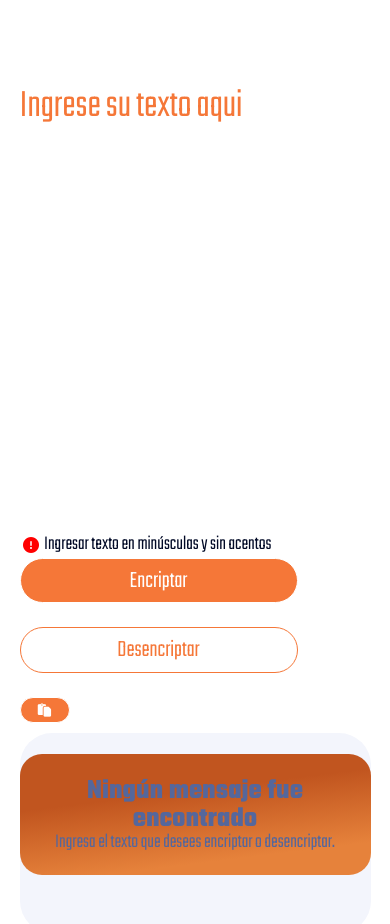
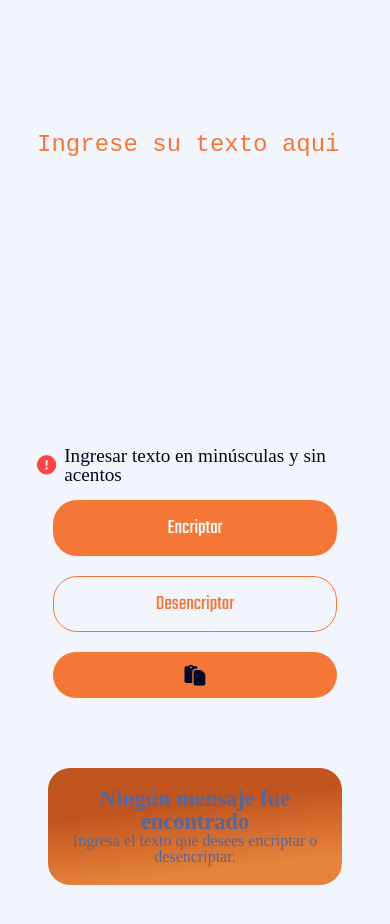
Before and after one commit to CowardOp/Encriptador, a plain HTML site: page index.html in a window 390 px wide. Drawn offline with Linux system fonts and the light colour scheme.

Commit message:
Refactor CSS for organization and responsiveness
Refactor CSS styles for better organization and responsiveness, including font imports, layout adjustments, and improved transition effects.

```diff
--- a/css/style.css
+++ b/css/style.css
@@ -1,15 +1,7 @@
-/* fonts */
+/* ──────────────── FONTS ──────────────── */
 @import url("https://fonts.googleapis.com/css2?family=Teko:wght@300..700&display=swap");
-/*
-.teko-<uniquifier> {
-  font-family: "Teko", sans-serif;
-  font-optical-sizing: auto;
-  font-weight: <weight>;
-  font-style: normal;
-}
-*/
-/* root */
 
+/* ──────────────── VARIABLES ──────────────── */
 :root {
   --color-primario: #f3f5fc;
   --color-secundario: #ffffff;
@@ -22,86 +14,92 @@
   --fuente-teko: "Teko", sans-serif;
 }
 
-/* reset */
-
+/* ──────────────── RESETEO ──────────────── */
 * {
   margin: 0;
   padding: 0;
+  box-sizing: border-box;
   color: var(--color-cuaternario);
-  transition: color 1s ease;
-  transition: background-color 0.2s linear;
+  transition: color 0.3s ease, background-color 0.3s ease;
 }
 
-body.off {
-  background-color: #f3f5fc;
-  box-sizing: border-box;
+body {
+  background-color: var(--color-primario);
+  font-family: var(--fuente-teko);
+  min-height: 100vh;
+  display: flex;
+  flex-direction: column;
+  align-items: center;
 }
+
 body.on {
   background-color: var(--color-cuaternario);
-  box-sizing: border-box;
+  color: var(--color-secundario);
 }
 
+/* ──────────────── BOTÓN CAMBIO COLOR ──────────────── */
 .cambio-color {
   display: inline-flex;
   background: none;
   border: none;
   font-size: 2.5em;
   position: fixed;
-  right: 50px;
-  margin-top: 10px;
-  margin-right: 10px;
+  right: 20px;
+  top: 15px;
   cursor: pointer;
+  z-index: 10;
 }
-.fa-toggle-large-off,
-.fa-toggle-large-on {
+.fa-toggle-large-on,
+.fa-toggle-large-off {
   position: absolute;
+  transition: opacity 0.3s ease;
 }
 .fa-toggle-large-on {
   opacity: 0;
 }
-
 .cambio-color.on .fa-toggle-large-on {
   opacity: 1;
   color: var(--color-terciario);
 }
 
-/* Head */
-
+/* ──────────────── HEADER ──────────────── */
 .header {
   display: flex;
   flex-direction: row;
-  gap: 80px;
-  position: absolute;
-  width: 50%;
-  padding: 3% 0 0 6%;
+  align-items: center;
+  gap: 40px;
+  width: 100%;
+  padding: 2% 5%;
+  justify-content: flex-start;
+  position: relative;
 }
 
 .header__menu {
-  width: 100%;
   display: flex;
   align-items: center;
+  justify-content: space-between;
+  width: 100%;
 }
 
 .header__icono {
+  background: none;
+  border: none;
   cursor: pointer;
-  background-color: transparent;
-  border: none;
-  z-index: 3;
 }
 
 .logos {
-  transform: rotateY(180deg);
+  position: relative;
   width: 6rem;
   height: 6rem;
+  transform: rotateY(180deg);
+  perspective: 600px;
 }
 
 .logos img {
-  left: 0;
-  width: 6rem;
   position: absolute;
-  transition: all 0.5s ease;
+  width: 100%;
+  transition: all 0.6s ease;
 }
-
 .logos .logo-blanco {
   opacity: 0;
 }
@@ -109,66 +107,42 @@ body.on {
   opacity: 1;
   transform: rotateY(360deg);
 }
-
 .logos.off .logo-negro {
   transform: rotateY(180deg);
 }
-.texto-temporal {
-  display: none;
-  margin-top: 10px;
-  font-family: var(--fuente-teko);
-  font-size: 2rem;
-  background-color: #f0f8ff;
-  border: 1px solid #000;
-  border-radius: 5px;
-  padding: 0 5px 0 5px;
-  margin: 0;
-  color: #000;
-  animation: cambiarColorSwitch 1s infinite alternate;
+
+/* ──────────────── CONTENEDOR GENERAL ──────────────── */
+.contenedor {
+  display: flex;
+  justify-content: center;
+  align-items: flex-start;
+  gap: 150px;
+  width: 100%;
+  padding: 5% 5% 10%;
 }
 
-/* contenedor */
-
-.contenedor {
+/* ──────────────── TEXT AREA Y BOTONES ──────────────── */
+.contenedor__texto {
+  width: 35%;
   display: flex;
-  gap: 183px;
-}
-
-.contenedor__texto {
-  padding: 10% 0 0 15%;
-  width: 30%;
-  height: 550px;
-
-  background-color: transparent;
-  border-radius: 5px;
-  border: none;
+  flex-direction: column;
+  gap: 15px;
 }
 
 .contenedor__texto__input {
-  font-family: var(--fuente-teko);
-  font-weight: 300;
-  font-size: 2.5rem;
-  color: var(--color-cuaternario);
-  border: none;
-  background-color: transparent;
   width: 100%;
   height: 550px;
+  background: transparent;
+  border: none;
+  resize: none;
   outline: none;
-  resize: none;
+  font-size: 2.2rem;
+  font-weight: 300;
+  color: var(--color-cuaternario);
 }
 .contenedor__texto__input.on {
-  font-family: var(--fuente-teko);
-  font-weight: 300;
-  font-size: 2.5rem;
   color: var(--color-secundario);
-  border: none;
-  background-color: transparent;
-  width: 100%;
-  height: 550px;
-  outline: none;
-  resize: none;
 }
-
 .contenedor__texto__input::placeholder {
   color: var(--color-terciario);
 }
@@ -176,186 +150,127 @@ body.on {
   color: var(--color-sexto);
 }
 
+/* ADVERTENCIA */
 .contenedor__advertencia {
-  padding: 1%;
   display: flex;
   align-items: center;
-  gap: 5px;
-  font-family: var(--fuente-teko);
-  font-weight: 300;
-  font-size: 1.25rem;
-  color: var(--color-cuaternario);
-  transition: color 0.5 linear;
+  gap: 8px;
+  font-size: 1.2rem;
 }
 .contenedor__advertencia.on {
-  padding: 1%;
-  display: flex;
-  align-items: center;
-  gap: 5px;
-  font-family: var(--fuente-teko);
-  font-weight: 300;
-  font-size: 1.25rem;
   color: var(--color-secundario);
 }
 .contenedor__advertencia i {
-  color: #f00;
-  font-size: 1rem;
+  color: #ff4444;
 }
 
+/* BOTONES */
 .contenedor__botones {
   display: flex;
-  width: 100%;
-  gap: 24px;
+  flex-wrap: wrap;
+  gap: 20px;
+  justify-content: flex-start;
 }
 
 .boton_encriptar,
-.boton_desencriptar {
-  padding: 1.5% 0;
+.boton_desencriptar,
+.boton__pegar {
   font-family: var(--fuente-teko);
-  font-weight: 300;
   font-size: 1.5rem;
-  width: 278px;
+  padding: 12px 24px;
   border-radius: 24px;
+  border: 1px solid transparent;
+  cursor: pointer;
+  transition: all 0.3s ease;
 }
 
 .boton_encriptar {
   background-color: var(--color-terciario);
   color: var(--color-secundario);
-  border: 1px solid var(--color-secundario);
-  transition: all 0.2s ease;
 }
-
+.boton_encriptar:hover {
+  background-color: transparent;
+  border-color: var(--color-terciario);
+  color: var(--color-cuaternario);
+}
 .boton_encriptar.on {
   background-color: var(--color-quinto);
   color: var(--color-cuaternario);
-  border: 1px solid var(--color-quinto);
-  transition: all 0.2s ease;
-}
-.boton_desencriptar {
-  background-color: transparent;
-  color: var(--color-terciario);
-  border: 1px solid var(--color-terciario);
-  transition: all 0.2s ease;
-}
-.boton_desencriptar.on {
-  background-color: transparent;
-  color: var(--color-secundario);
-  border: 1px solid var(--color-quinto);
-  transition: all 0.2s ease;
-}
-
-.boton_encriptar:hover {
-  transform: scale(1.1);
-  background-color: transparent;
-  color: #000;
-  border: 1px solid var(--color-terciario);
-}
-
-.boton_desencriptar:hover {
-  transform: scale(1.1);
-  background-color: var(--color-terciario);
-  color: var(--color-secundario);
-  border: 1px solid var(--color-secundario);
 }
 .boton_encriptar.on:hover {
-  transform: scale(1.1);
   background-color: transparent;
-  color: var(--color-secundario);
-  border: 1px solid var(--color-quinto);
-}
-
-.boton_desencriptar.on:hover {
-  transform: scale(1.1);
-  background-color: var(--color-quinto);
-  color: var(--color-secundario);
-  border: 1px solid var(--color-quinto);
-}
-.boton__pegar {
-  padding: 1.5% 0;
-  width: 50px;
-  background-color: var(--color-terciario);
-  border: 1px solid var(--color-secundario);
-  border-radius: 24px;
-}
-.boton__pegar.on {
-  background-color: var(--color-quinto);
-  border: 1px solid var(--color-quinto);
-}
-
-.boton__pegar i {
+  border-color: var(--color-quinto);
   color: var(--color-secundario);
 }
 
-.boton__pegar:hover {
-  transform: scale(1.1);
-  background-color: transparent;
-  border: 1px solid var(--color-quinto);
+.boton_desencriptar {
+  background: transparent;
+  border: 1px solid var(--color-terciario);
+  color: var(--color-terciario);
+}
+.boton_desencriptar:hover {
+  background-color: var(--color-terciario);
+  color: var(--color-secundario);
+}
+.boton_desencriptar.on {
+  border-color: var(--color-quinto);
+  color: var(--color-secundario);
 }
 
-.boton__pegar:hover i {
-  color: #010926;
+.boton__pegar {
+  background-color: var(--color-terciario);
+  color: var(--color-secundario);
+  display: flex;
+  align-items: center;
+  justify-content: center;
+  width: 55px;
+}
+.boton__pegar:hover {
+  background-color: transparent;
+  border-color: var(--color-quinto);
+  color: var(--color-cuaternario);
 }
 
-.boton__pegar.on:hover i {
-  color: var(--color-primario);
+/* ──────────────── PANEL DE ENCRIPTADO ──────────────── */
+.contenedor__encriptado {
+  width: 25%;
+  min-width: 280px;
+  height: 700px;
+  border-radius: 24px;
+  background-color: var(--color-primario);
+  padding: 2%;
+  display: flex;
+  flex-direction: column;
+  justify-content: space-between;
+  transition: all 0.4s ease;
 }
 
-.boton_encriptar,
-.boton_desencriptar,
-.boton__pegar,
-.boton_desencriptar.on,
-.boton_encriptar.on,
-.boton__pegar.on,
-.boton__pegar i,
-.boton__pegar.on i {
-  transition: all 0.3s ease;
-}
-
-.contenedor__encriptado {
-  display: flex;
-  flex-direction: column;
-  margin: 2% 0 0 0;
-  background-color: var(--color-primario);
-  min-width: 200px;
-  width: 20%;
-  height: 800px;
-  border-radius: 32px;
-  padding: 2%;
-}
 .contenedor__encriptado.on {
-  color: var(--color-secundario);
   background-color: var(--color-septimo);
-}
-.contenedor__encriptado.on .contenedor__encriptado__label {
   color: var(--color-secundario);
 }
 
 .contenedor__encriptado__label {
-  font-family: var(--fuente-teko);
-  font-weight: 300;
-  font-size: 1.75rem;
-  margin: 2%;
+  font-size: 1.8rem;
+  margin-bottom: 10px;
 }
 
 .contenedor__encriptado__span {
-  width: 100%;
-  height: 95%;
+  flex: 1;
   display: flex;
   flex-direction: column;
-  gap: 10px;
-  background: rgb(230, 130, 59);
+  align-items: center;
+  justify-content: center;
+  border-radius: 22px;
   background: linear-gradient(
     353deg,
     rgba(230, 130, 59, 1) 0%,
     rgba(230, 130, 59, 1) 20%,
     rgba(193, 85, 31, 1) 65%
   );
-  border-radius: 22px;
-  align-items: center;
-  justify-content: center;
+  padding: 20px;
 }
 .contenedor__encriptado__span.on {
-  background: rgb(124, 147, 195);
   background: linear-gradient(
     353deg,
     rgba(124, 147, 195, 1) 0%,
@@ -363,184 +278,135 @@ body.on {
     rgba(85, 103, 156, 1) 65%
   );
 }
+
 .contenedor__encriptado__mensajes {
-  width: 90%;
   text-align: center;
 }
-.contenedor__encriptado__mensajes.on .mensaje__uno,
-.contenedor__encriptado__mensajes.on .mensaje__dos {
-  animation: cambiarColorSwitch 1s infinite alternate;
+.mensaje__uno {
+  font-size: 1.75rem;
+  font-weight: 700;
+  animation: cambiarColor 1s infinite alternate;
 }
-
-.mensaje__uno {
-  font-family: var(--fuente-teko);
-  font-weight: 700;
-  font-size: 1.75rem;
+.mensaje__dos {
+  font-size: 1.2rem;
+  font-weight: 300;
   animation: cambiarColor 1s infinite alternate;
 }
 
-.mensaje__dos {
-  font-family: var(--fuente-teko);
-  font-weight: 300;
-  font-size: 1.25rem;
-  animation: cambiarColor 1s infinite alternate;
-}
-
+/* BOTÓN COPIAR */
 .contenedor__encriptado__boton {
-  display: flex;
-  visibility: hidden;
-  align-items: center;
-  justify-content: center;
-  gap: 5px;
-
-  font-family: var(--fuente-teko);
-  font-weight: 300;
-  font-size: 1.5rem;
-
-  padding: 1% 0;
-  margin: 1%;
-
-  background-color: transparent;
-  border-radius: 24px;
+  align-self: center;
+  font-size: 1.4rem;
+  padding: 10px 20px;
   border: 1px solid var(--color-terciario);
   color: var(--color-terciario);
-
+  background: transparent;
+  border-radius: 24px;
+  cursor: pointer;
+  visibility: hidden;
   transition: all 0.3s ease;
-  z-index: 1;
 }
-
+.contenedor__encriptado__boton:hover {
+  background-color: var(--color-terciario);
+  color: var(--color-secundario);
+}
 .contenedor__encriptado__boton.on {
-  color: var(--color-sexto);
-  border: 1px solid var(--color-sexto);
-}
-.contenedor__encriptado__boton.on i {
+  border-color: var(--color-quinto);
   color: var(--color-sexto);
 }
-
-.contenedor__encriptado__boton:hover {
-  color: var(--color-secundario);
-  background-color: var(--color-terciario);
-  border: 1px solid var(--color-secundario);
-}
-.contenedor__encriptado__boton:hover i {
+.contenedor__encriptado__boton.on:hover {
+  background-color: var(--color-quinto);
   color: var(--color-secundario);
 }
 
-.contenedor__encriptado__boton.on:hover {
-  color: var(--color-secundario);
-  background-color: var(--color-quinto);
-  border: 1px solid var(--color-quinto);
-}
-.contenedor__encriptado__boton.on:hover i {
-  color: var(--color-secundario);
+/* ──────────────── RESPONSIVE DESIGN ──────────────── */
+
+/* Tablets horizontales / pantallas medianas */
+@media screen and (max-width: 1024px) {
+  .contenedor {
+    gap: 80px;
+  }
+  .contenedor__texto {
+    width: 45%;
+  }
+  .contenedor__encriptado {
+    width: 35%;
+  }
 }
 
-.contenedor__encriptado__span img {
-  width: 100%;
-}
-.contenedor__encriptado__boton i {
-  color: var(--color-terciario);
-  font-size: 1.5rem;
-  transition: all 0.3s ease;
-}
-
-.borrar {
-  display: none;
-}
-
-.ajustar {
-  position: relative;
-  width: 100%;
-}
-/*tablet responsiva*/
+/* Tablets verticales / Laptops pequeñas */
 @media screen and (max-width: 865px) {
   .contenedor {
-    display: flex;
     flex-direction: column;
-    gap: 85px;
+    align-items: center;
+    gap: 60px;
   }
-
-  .contenedor__texto {
-    margin: 15% 0 0 5%;
-    padding: 0;
+  .contenedor__texto,
+  .contenedor__encriptado {
     width: 90%;
   }
-
-  .contenedor__botones {
-    width: 90%;
+  .contenedor__texto__input {
+    height: 350px;
   }
-
-  .contenedor__encriptado {
-    width: 90%;
-    height: 200px;
-    padding: 0;
-    margin: 5%;
-  }
-
-  .contenedor__encriptado__label {
-    margin: 3%;
-  }
-
-  .contenedor__encriptado__label {
-    margin: 3%;
-  }
-
-  .contenedor__encriptado__boton {
-    width: 20%;
-  }
-
-  img {
-    display: none;
-  }
-}
-/*telefono responsivo */
-@media screen and (max-width: 400px) {
-  main {
-    width: 100%;
-    margin: 0;
-    display: block;
-    justify-content: center;
-  }
-  .contenedor {
-    flex-direction: column;
-    gap: 85px;
-  }
-
-  .contenedor__texto {
-    margin: 20% 0 0 5%;
-    padding: 0;
-  }
-
-  .contenedor__texto__input {
-    height: 450px;
-  }
-
-  .contenedor__botones {
-    flex-direction: column;
-    width: 90%;
-  }
-
-  .contenedor__encriptado {
-    width: 90%;
-    height: 200px;
-    padding: 0;
-    margin: 5%;
-  }
-
-  .contenedor__encriptado__label {
-    margin: 3%;
-  }
-
-  .contenedor__encriptado__boton {
-    margin: 2%;
-    width: 30%;
-  }
-
   img {
     display: none;
   }
 }
 
+/* Móviles grandes */
+@media screen and (max-width: 600px) {
+  .header {
+    flex-direction: column;
+    align-items: center;
+    gap: 10px;
+  }
+
+  .cambio-color {
+    font-size: 2em;
+    right: 10px;
+  }
+
+  .contenedor {
+    gap: 40px;
+  }
+
+  .contenedor__botones {
+    flex-direction: column;
+    align-items: center;
+    width: 100%;
+  }
+
+  .boton_encriptar,
+  .boton_desencriptar,
+  .boton__pegar {
+    width: 90%;
+    font-size: 1.3rem;
+  }
+
+  .contenedor__encriptado {
+    height: auto;
+    padding: 20px;
+  }
+}
+
+/* Teléfonos pequeños */
+@media screen and (max-width: 400px) {
+  .contenedor__texto__input {
+    font-size: 1.5rem;
+    height: 300px;
+  }
+  .contenedor__encriptado {
+    width: 95%;
+  }
+  .mensaje__uno {
+    font-size: 1.4rem;
+  }
+  .mensaje__dos {
+    font-size: 1rem;
+  }
+}
+
+/* ──────────────── ANIMACIONES ──────────────── */
 @keyframes cambiarColor {
   from {
     color: black;
```
